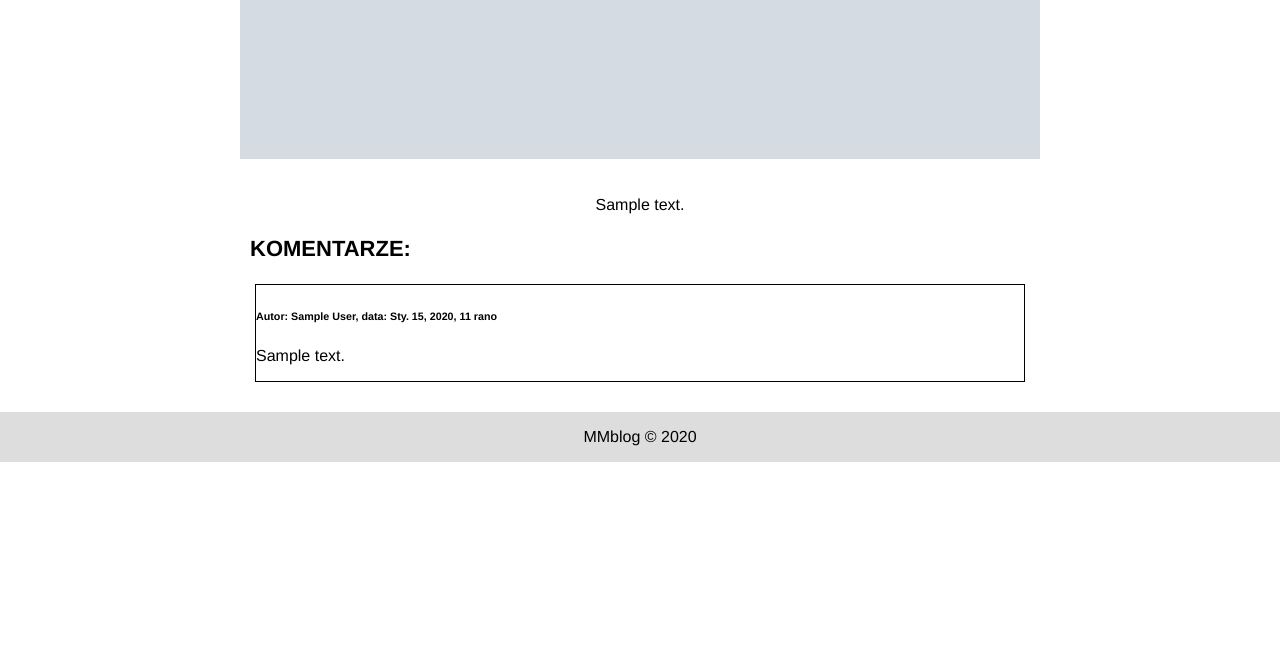
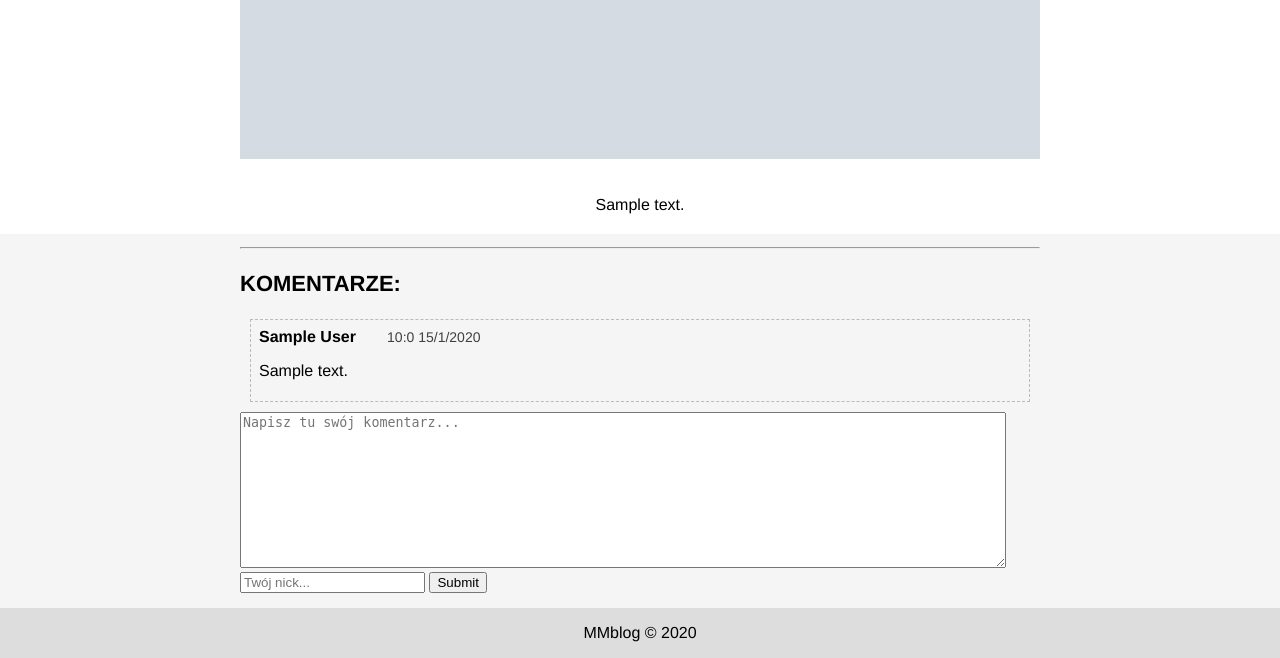
Before and after one commit to MateuszM-M/MMblog, a Django app: a page that uses blog/templates/blog/viewing_post.html in a window 1280 px wide. Shown: the part 843-1501 px from the top of the page. Before the commit the page ends 1305 px from the top, so only its background shows below. Run offline with Django 3.2, Linux system fonts and the light colour scheme; tables that the repository leaves empty hold one stand-in row (values such as "Sample post"); grey boxes marked "Sample" are stand-in pictures; some libraries are stand-ins or nearby versions.

Commit message:
comments system added

```diff
--- /dev/null
+++ b/blog/forms.py
@@ -0,0 +1,15 @@
+from django import forms
+from .models import *
+
+class CommentForm(forms.ModelForm):
+    class Meta:
+        model = Comment
+        fields = ['author', 'comment_content',]
+        widgets = {
+            'comment_content': forms.Textarea(attrs={'id':'com_cont_form',
+                                                        'placeholder':'Napisz tu swój komentarz...',
+                                                        'rows':10,
+                                                   }),
+            'author': forms.TextInput(attrs={'id':'com_auth_form', 'placeholder':'Twój nick...'
+            })
+        }
--- a/blog/models.py
+++ b/blog/models.py
@@ -1,6 +1,7 @@
 from django.db import models
 from django.utils import timezone
 from ckeditor.fields import RichTextField
+from django.urls import reverse
 
 
 
@@ -34,6 +35,8 @@ class Article(models.Model):
         return self.title
 
 
+
+
 class Comment(models.Model):
 
     post = models.ForeignKey(Article, on_delete=models.CASCADE, related_name='comments')
--- a/blog/templates/blog/viewing_post.html
+++ b/blog/templates/blog/viewing_post.html
@@ -16,26 +16,43 @@
         </header>
         <div class='article-holder'>
             <article>
-               {{ post.post_content|linebreaksbr }}
+               {{ post.post_content|safe }}
+        </div>
                 <section>
                     <div id="comments">
+                        <div class="article-holder">
+                            <hr>
                             <h3>KOMENTARZE:</h3>
 
                             {% for comment in post.comments.all %}
                                 <article>
                                     <div class="comment">
-                                    <h6>
-                                        Autor: {{ comment.author }},
-                                        data: {{ comment.created_date }}
-                                    </h6>
+                                        <div class="com_author">
+                                            <strong>{{ comment.author }}</strong> &nbsp; &nbsp; &nbsp;
+                                        </div>
+                                        <div class="com_date">
+                                            {{ comment.created_date.hour }}:{{ comment.created_date.minute }} {{ comment.created_date.day }}/{{ comment.created_date.month }}/{{ comment.created_date.year }}
+                                        </div>
+                                        <div class="com_content">
                                             <p>{{ comment.comment_content|linebreaksbr }}</p>
+                                        </div>
                                     </div>
                                 </article>
                             {% endfor %}
                         </div>
+                        <div class="article-holder">
+                            <form method="POST" >
+                                {% csrf_token %}
+                                {{ comment_form.comment_content }}
+                                <br>
+                                {{ comment_form.author }}
+                                <input id="submitbtn" type="submit">
+                            </form>
+                        </div>
+                    </div>
                 </section>
             </article>
-        </div>
+
     </div>
 
 
--- a/blog/views.py
+++ b/blog/views.py
@@ -1,6 +1,7 @@
-from django.shortcuts import render, get_object_or_404
+from django.shortcuts import render, get_object_or_404, redirect
 from .models import *
 from django.core.paginator import Paginator
+from .forms import CommentForm
 
 
 
@@ -14,11 +15,21 @@ def home(request):
 
 
 def viewing_post(request, slug):
+    post = get_object_or_404(Article, slug=slug)
     comments = Comment.objects.filter(active=True)
+    new_comment = None
+    comment_form = CommentForm()
+    if request.method == "POST":
+        comment_form = CommentForm(data=request.POST)
+        if comment_form.is_valid():
+            new_comment = comment_form.save(commit=False)
+            new_comment.post = post
+            new_comment.save()
+            return redirect(request.path_info)
 
-
-    post = get_object_or_404(Article, slug=slug)
-    context = {'post':post, 'comments':comments}
+    context = {'post':post, 'comments':comments,
+               'new_comment':new_comment,
+                'comment_form':comment_form}
     return render(request, 'blog/viewing_post.html', context)
 
 
--- a/static/css/style.css
+++ b/static/css/style.css
@@ -99,9 +99,8 @@ ul li a{
 
 .article{
   text-align: center;
-  padding: 10px;
+  padding-top: 10px;
   animation: opacity-change 2s;
-  margin-bottom: 0px;
   font-size: 16px;
 }
 
@@ -138,9 +137,13 @@ ul li a{
   transition: all .2s ease-in-out;
 }
 
+.odd{
+  padding-bottom: 10px;
+}
 
 .even{
   background-color: #f5f5f5;
+  padding-bottom: 10px;
 }
 
 .article-holder{
@@ -287,7 +290,10 @@ ul li a{
 
 #comments{
   text-align: left;
-  margin: 20px 10px 20px 10px;
+  margin-top: 20px;
+  background-color: #f5f5f5;
+  padding-top: 5px;
+  padding-bottom: 10px;
 }
 
 
@@ -296,6 +302,27 @@ ul li a{
 }
 
 .comment{
-  border: black solid 1px;
-  margin: 5px;
+  border: #bbb dashed 1px;
+  margin: 10px;
+  padding: 8px 8px 5px 8px;
 }
+
+.com_author{
+  font-size: 16px;
+  display: inline-block;
+}
+
+.com_date{
+  color: #404040;
+  font-size: 14px;
+  display: inline-block;
+}
+
+section{
+  padding: 0;
+  margin: 0;
+}
+
+#com_cont_form {
+  width: 95%;
+}
```
Also changed, not shown: blog/migrations/0008_auto_20201021_1754.py (added), blog/templates/blog/articles.html (indentation only), 1 other file. Lines whose indentation alone changed are shown as unchanged.
